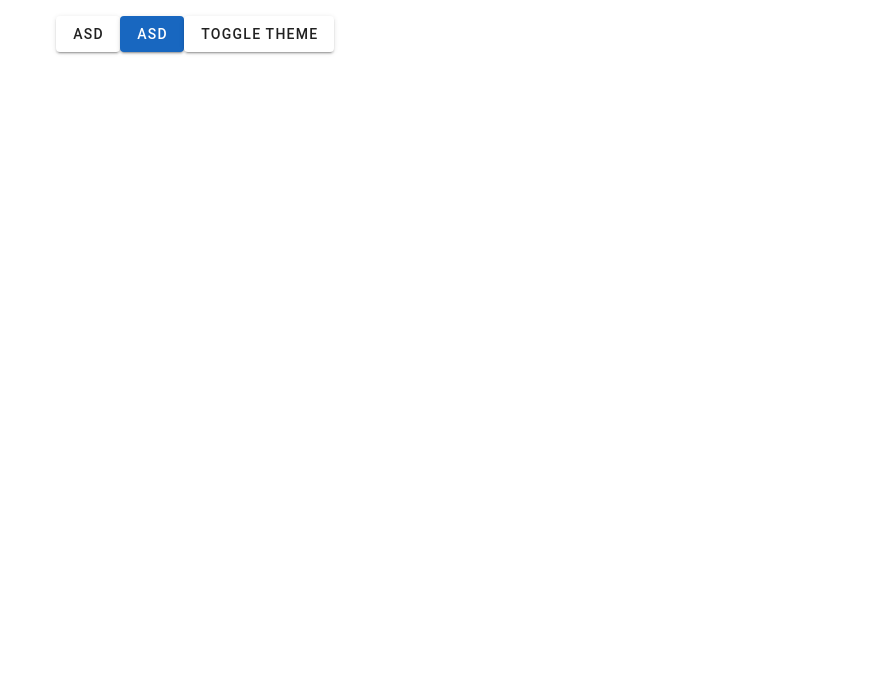
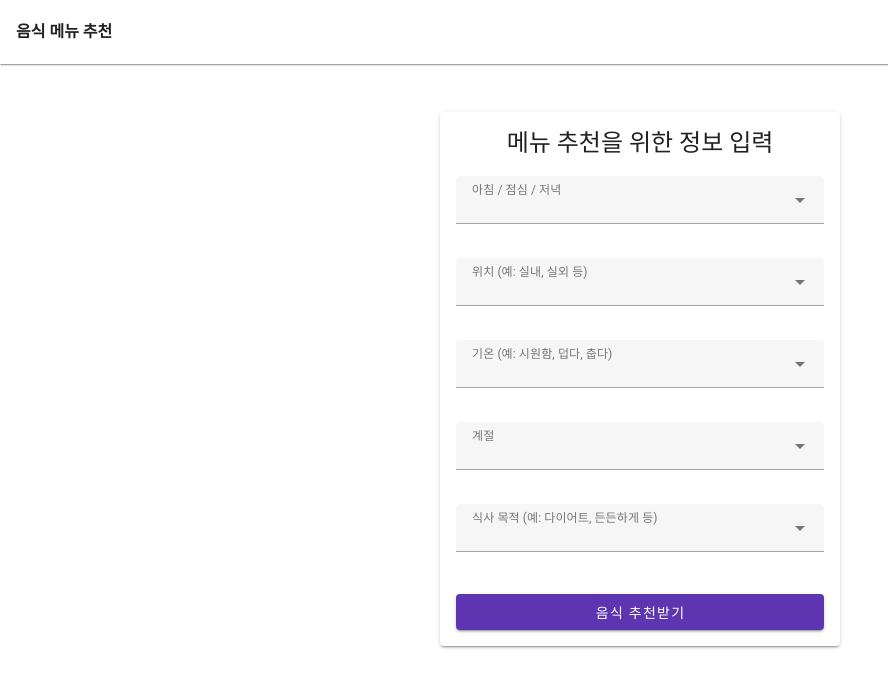
Before and after one commit to danghunri/ez-food-front, a Nuxt app: page / in a window 1280 px wide. Shown: the top 688 px of the page, without its empty margins (0-888 px from the left). Built offline with nearby package versions, Linux system fonts and the light colour scheme.

Commit message:
feat: 메인페이지 기초 개발

```diff
--- a/app/app.vue
+++ b/app/app.vue
@@ -1,22 +1,6 @@
 <template>
-  <div>
-    <NuxtRouteAnnouncer />
-    <v-app>
-      <VContainer>
-        <v-btn variant="elevated">asd</v-btn>
-        <VBtn color="primary">asd</VBtn>
-        <v-btn @click="toggleTheme">toggle theme</v-btn>
-      </VContainer>
-    </v-app>
-  </div>
+  <NuxtRouteAnnouncer />
+  <NuxtLayout>
+    <NuxtPage />
+  </NuxtLayout>
 </template>
-
-<script setup>
-import { useTheme } from "vuetify";
-
-const theme = useTheme();
-
-function toggleTheme() {
-  theme.global.name.value = theme.global.current.value.dark ? "light" : "dark";
-}
-</script>
--- /dev/null
+++ b/app/layouts/default.vue
@@ -0,0 +1,10 @@
+<template>
+  <v-app>
+    <v-app-bar elevation="1" class="pl-4">
+      <strong>음식 메뉴 추천</strong>
+    </v-app-bar>
+    <v-main>
+      <slot />
+    </v-main>
+  </v-app>
+</template>
--- /dev/null
+++ b/app/pages/index.vue
@@ -0,0 +1,163 @@
+<template>
+  <div>
+    <!-- 심플하고 모던한 감성을 위해 앱 바는 최소한으로 -->
+    <v-container fluid>
+      <v-row align="center" justify="center" class="my-5">
+        <v-col cols="12" sm="8" md="6" lg="4">
+          <!-- 선택 폼 영역 -->
+          <v-card class="pa-4" elevation="2">
+            <h2 class="text-h5 mb-4 text-center">메뉴 추천을 위한 정보 입력</h2>
+
+            <!-- 식사 시간 -->
+            <v-select
+              v-model="selectedMealTime"
+              :items="mealTimeItems"
+              label="아침 / 점심 / 저녁"
+              density="comfortable"
+              outlined
+              class="mb-3"
+            />
+
+            <!-- 위치 -->
+            <v-select
+              v-model="selectedLocation"
+              :items="locationItems"
+              label="위치 (예: 실내, 실외 등)"
+              density="comfortable"
+              outlined
+              class="mb-3"
+            />
+
+            <!-- 기온 -->
+            <v-select
+              v-model="selectedTemperature"
+              :items="temperatureItems"
+              label="기온 (예: 시원함, 덥다, 춥다)"
+              density="comfortable"
+              outlined
+              class="mb-3"
+            />
+
+            <!-- 계절 -->
+            <v-select
+              v-model="selectedSeason"
+              :items="seasonItems"
+              label="계절"
+              density="comfortable"
+              outlined
+              class="mb-3"
+            />
+
+            <!-- 목적 -->
+            <v-select
+              v-model="selectedPurpose"
+              :items="purposeItems"
+              label="식사 목적 (예: 다이어트, 든든하게 등)"
+              density="comfortable"
+              outlined
+              class="mb-5"
+            />
+
+            <!-- 추천 버튼 -->
+            <v-btn block color="primary" @click="recommendFoods" elevation="2">
+              음식 추천받기
+            </v-btn>
+          </v-card>
+        </v-col>
+      </v-row>
+
+      <!-- 추천 결과 영역 -->
+      <v-row
+        align="center"
+        justify="center"
+        v-if="recommendationReason || recommendedFoods.length > 0"
+      >
+        <v-col cols="12" sm="8" md="6" lg="4">
+          <v-card class="pa-4" elevation="2">
+            <h2 class="text-h5 mb-4 text-center">추천 결과</h2>
+            <div class="mb-4" v-if="recommendationReason">
+              <strong>추천 이유:</strong>
+              <p>{{ recommendationReason }}</p>
+            </div>
+
+            <div v-if="recommendedFoods.length > 0">
+              <strong>추천 음식 리스트(랭킹 순):</strong>
+              <ol class="mt-2">
+                <li v-for="(food, index) in recommendedFoods" :key="index">
+                  {{ food }}
+                </li>
+              </ol>
+            </div>
+          </v-card>
+        </v-col>
+      </v-row>
+    </v-container>
+  </div>
+</template>
+
+<script setup lang="ts">
+import { ref } from "vue";
+
+// 옵션 목록
+const mealTimeItems = ["아침", "점심", "저녁"];
+const locationItems = ["실내", "실외", "카페", "기타"];
+const temperatureItems = ["시원한 날씨", "더운 날씨", "추운 날씨"];
+const seasonItems = ["봄", "여름", "가을", "겨울"];
+const purposeItems = ["든든하게", "가볍게", "다이어트", "특별한 날", "기타"];
+
+// 선택값
+const selectedMealTime = ref("");
+const selectedLocation = ref("");
+const selectedTemperature = ref("");
+const selectedSeason = ref("");
+const selectedPurpose = ref("");
+
+// 추천 결과 데이터
+const recommendationReason = ref("");
+const recommendedFoods = ref<string[]>([]);
+
+// 추천 함수 (실제로는 API나 별도 로직으로 대체 가능)
+const recommendFoods = () => {
+  // 선택값을 바탕으로 임의 로직 (예시)
+  const mealTime = selectedMealTime.value;
+  const location = selectedLocation.value;
+  const temperature = selectedTemperature.value;
+  const season = selectedSeason.value;
+  const purpose = selectedPurpose.value;
+
+  // 간단한 조건 분기 예시
+  // 실제로는 훨씬 복잡하게 확장 가능
+  let reason = `선택하신 정보(${mealTime}, ${location}, ${temperature}, ${season}, ${purpose})를 고려한 추천!`;
+  let foods = [];
+
+  // 예시 로직
+  if (mealTime === "아침") {
+    foods = ["토스트", "샐러드", "죽", "아메리칸 브렉퍼스트"];
+  } else if (mealTime === "점심") {
+    foods = ["비빔밥", "파스타", "샌드위치", "칼국수"];
+  } else if (mealTime === "저녁") {
+    foods = ["삼겹살", "피자", "스테이크", "초밥"];
+  } else {
+    foods = ["아무거나..?"];
+  }
+
+  // 기온, 계절, 목적 같은 추가 정보를 바탕으로 약간의 필터/정렬(예시)
+  if (temperature.includes("더운")) {
+    reason += " 더운 날씨이므로 시원하게 먹을 수 있는 메뉴를 추천합니다.";
+  } else if (temperature.includes("추운")) {
+    reason += " 추운 날씨이므로 따뜻한 메뉴를 추천합니다.";
+  }
+
+  if (purpose === "다이어트") {
+    reason +=
+      " 다이어트 목적이므로 상대적으로 칼로리가 낮은 음식을 추천합니다.";
+    foods = foods.filter(
+      (f) => f !== "삼겹살" && f !== "피자" && f !== "스테이크"
+    );
+  }
+
+  // 결과 대입
+  recommendationReason.value = reason;
+  recommendedFoods.value = foods;
+};
+</script>
--- a/app/plugins/vuetify.ts
+++ b/app/plugins/vuetify.ts
@@ -3,7 +3,22 @@ import "@mdi/font/css/materialdesignicons.css";
 import "vuetify/styles";
 import { createVuetify } from "vuetify";
 
+const myCustomLightTheme = {
+  dark: false,
+  colors: {
+    primary: "#5E35B1",
+    secondary: "#FFC107",
+  },
+};
+
 export default defineNuxtPlugin((app) => {
-  const vuetify = createVuetify({});
+  const vuetify = createVuetify({
+    theme: {
+      defaultTheme: "myCustomLightTheme",
+      themes: {
+        myCustomLightTheme,
+      },
+    },
+  });
   app.vueApp.use(vuetify);
 });
--- a/nuxt.config.ts
+++ b/nuxt.config.ts
@@ -13,6 +13,7 @@ export default defineNuxtConfig({
   modules: [
     (_options, nuxt) => {
       nuxt.hooks.hook("vite:extendConfig", (config) => {
+        // eslint-disable-next-line @typescript-eslint/ban-ts-comment
         // @ts-expect-error
         config.plugins.push(vuetify({ autoImport: true }));
       });
```
